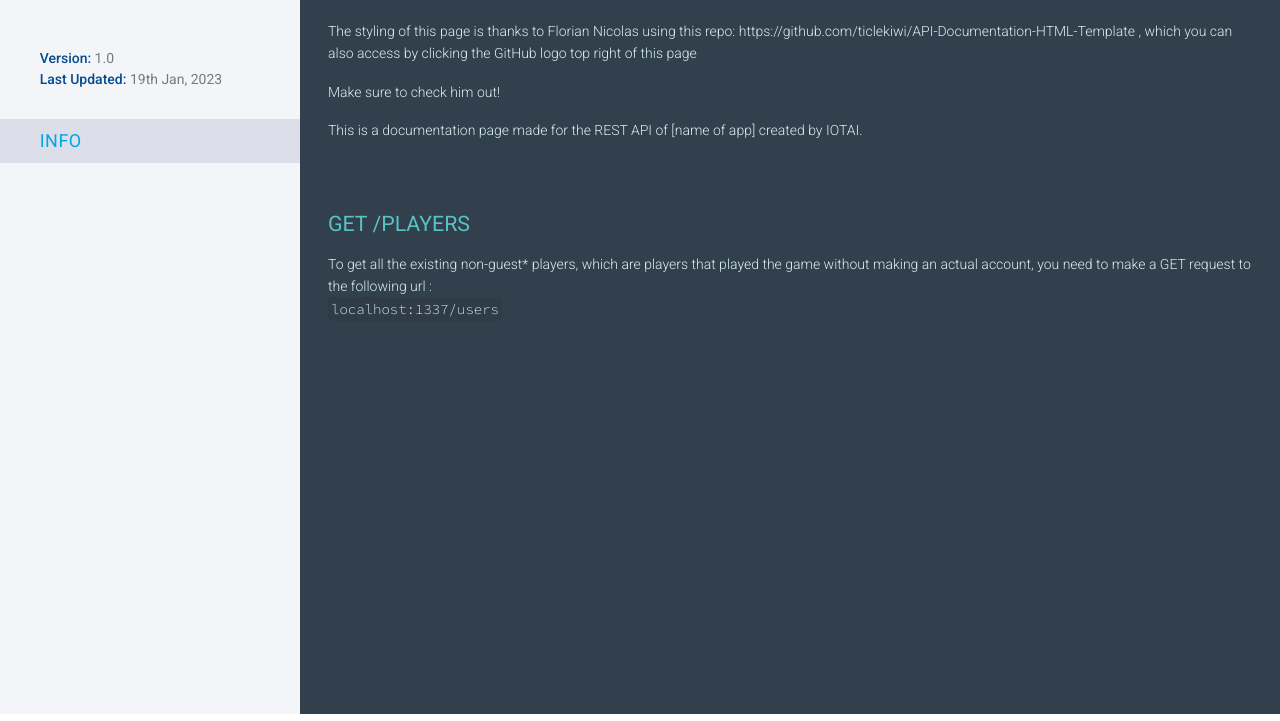
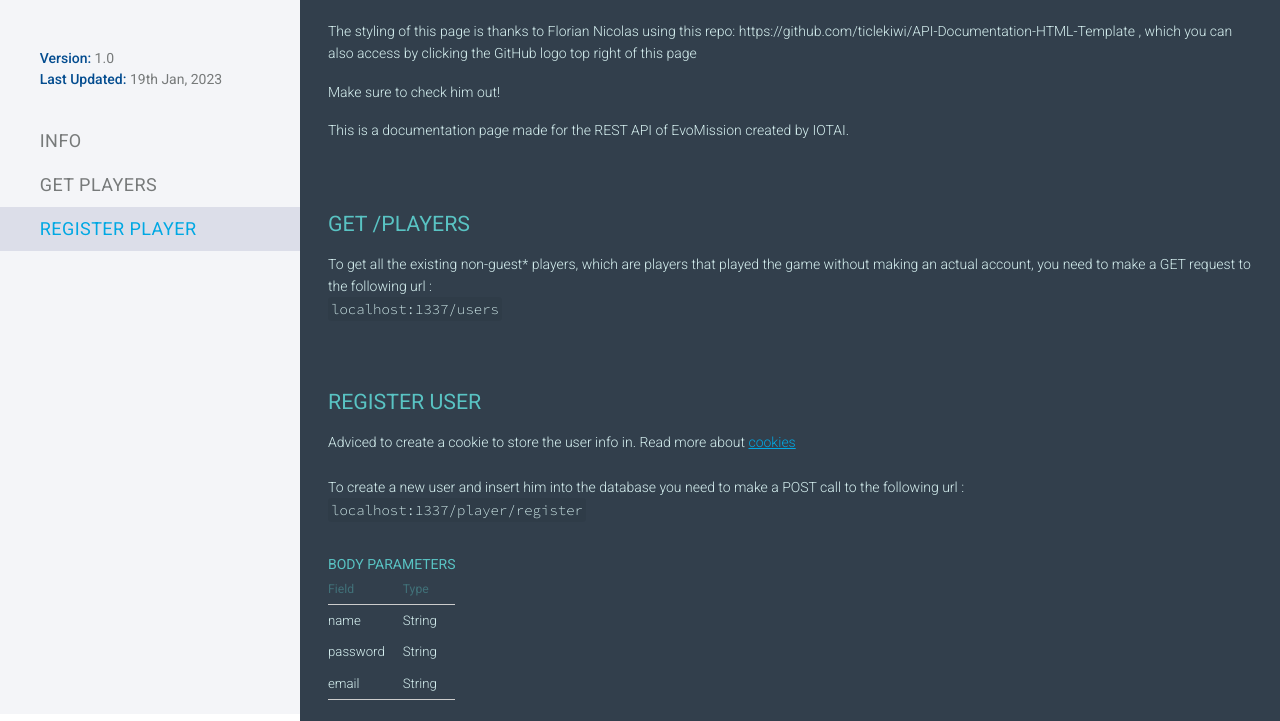
Before and after one commit to StephanVanHemelrijck/iotai-backend, a website: page docs/info.html in a window 1280 px wide. Shown: the part 86-807 px from the top of the page. Drawn offline with nearby package versions, Linux system fonts and the light colour scheme.

Commit message:
[UPDATE] Added new endpoints to documentation

```diff
--- a/docs/info.html
+++ b/docs/info.html
@@ -8,7 +8,7 @@
 <html class="no-js" lang="en">
   <head>
     <meta charset="utf-8" />
-    <title>IOTAI REST API - Documentation</title>
+    <title>EvoMission REST API - Documentation</title>
     <meta name="description" content="" />
     <meta name="author" content="ticlekiwi" />
 
@@ -66,13 +66,13 @@
           <li class="scroll-to-link active" data-target="content-get-started">
             <a>INFO</a>
           </li>
-          <!-- <li class="scroll-to-link" data-target="content-get-users">
-            <a>GET USERS</a>
+          <li class="scroll-to-link" data-target="content-get-users">
+            <a>GET PLAYERS</a>
           </li>
           <li class="scroll-to-link" data-target="content-create-user">
-            <a>REGISTER USER</a>
+            <a>REGISTER PLAYER</a>
           </li>
-          <li class="scroll-to-link" data-target="content-login-user">
+          <!--  <li class="scroll-to-link" data-target="content-login-user">
             <a>LOGIN USER</a>
           </li>
           <li class="scroll-to-link" data-target="content-update-user">
@@ -127,7 +127,7 @@
           </p>
           <p>Make sure to check him out!</p>
           <p>
-            This is a documentation page made for the REST API of [name of app]
+            This is a documentation page made for the REST API of EvoMission
             created by IOTAI.
           </p>
         </div>
@@ -140,7 +140,7 @@
             <code class="higlighted break-word">localhost:1337/users</code>
           </p>
         </div>
-        <!-- <div class="overflow-hidden content-section" id="content-create-user">
+        <div class="overflow-hidden content-section" id="content-create-user">
           <h2>Register user</h2>
           <p>
             Adviced to create a cookie to store the user info in. Read more
@@ -155,7 +155,7 @@
             To create a new user and insert him into the database you need to
             make a POST call to the following url :<br />
             <code class="higlighted break-word"
-              >https://web2-routexploreapi.herokuapp.com/users/register</code
+              >localhost:1337/player/register</code
             >
           </p>
           <br />
@@ -169,11 +169,7 @@
             </thead>
             <tbody>
               <tr>
-                <td>username</td>
-                <td>String</td>
-              </tr>
-              <tr>
-                <td>email</td>
+                <td>name</td>
                 <td>String</td>
               </tr>
               <tr>
@@ -181,16 +177,13 @@
                 <td>String</td>
               </tr>
               <tr>
-                <td>security_question</td>
-                <td>String</td>
-              </tr>
-              <tr>
-                <td>security_question_answer</td>
+                <td>email</td>
                 <td>String</td>
               </tr>
             </tbody>
           </table>
         </div>
+        <!--
         <div class="overflow-hidden content-section" id="content-login-user">
           <h2>Login user</h2>
           <p>
```
